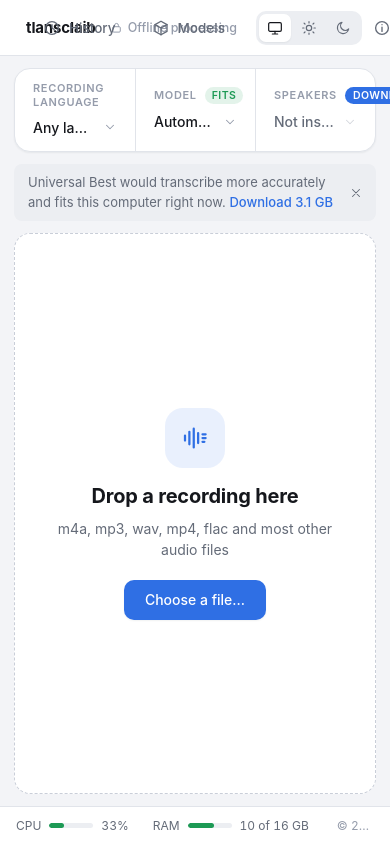
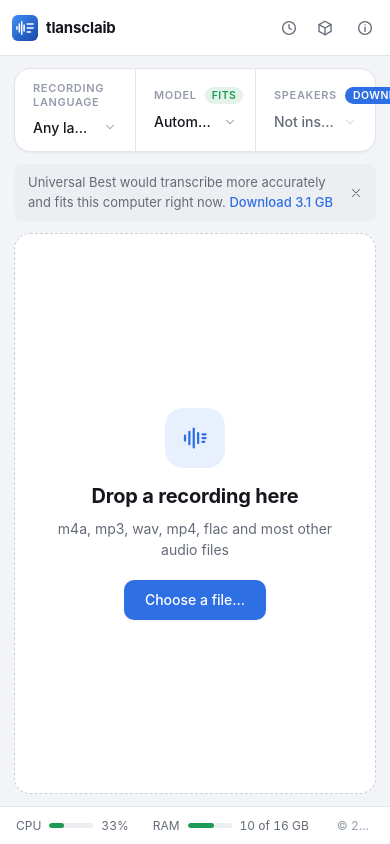
Before and after one commit to mawiswiss/tlansclaib, a React (Vite) app: page / in a window 390 px wide. Shown: the top 844 px of the page. Built offline with nearby package versions, Linux system fonts and the light colour scheme.

Commit message:
fix(browser): stop the top bar from overlapping on narrow screens
On narrow screens the top bar buttons show only their icons, so the page no longer scrolls.

```diff
--- a/src/components/TopBar.tsx
+++ b/src/components/TopBar.tsx
@@ -40,9 +40,9 @@ export function TopBar({ theme, onTheme, historyOpen, onHistory, onModels, onAbo
       </div>
       <span className="spacer" />
       {FEATURES.lite && onDesktop && (
-        <button type="button" className="tool update-tool" onClick={onDesktop}>
+        <button type="button" className="tool update-tool" onClick={onDesktop} aria-label="Desktop app">
           <Monitor />
-          Desktop app
+          <span className="tool-label">Desktop app</span>
         </button>
       )}
       {update && (
@@ -51,13 +51,13 @@ export function TopBar({ theme, onTheme, historyOpen, onHistory, onModels, onAbo
           {update}
         </button>
       )}
-      <button type="button" className={`tool${historyOpen ? " active" : ""}`} onClick={onHistory} aria-expanded={historyOpen}>
+      <button type="button" className={`tool${historyOpen ? " active" : ""}`} onClick={onHistory} aria-expanded={historyOpen} aria-label="History">
         <Clock />
-        History
+        <span className="tool-label">History</span>
       </button>
-      <button type="button" className="tool" onClick={onModels} disabled={busy}>
+      <button type="button" className="tool" onClick={onModels} disabled={busy} aria-label="Models">
         <Cube />
-        Models
+        <span className="tool-label">Models</span>
       </button>
       <div className="segmented" role="group" aria-label="Appearance">
         {THEMES.map(({ theme: t, title, icon: I }) => (
--- a/src/styles.css
+++ b/src/styles.css
@@ -359,6 +359,41 @@ button.icon-button:hover:not(:disabled) {
   }
 }
 
+@media (max-width: 640px) {
+  .topbar {
+    gap: 2px;
+    padding: 0 8px 0 12px;
+  }
+
+  .topbar > * {
+    flex-shrink: 0;
+  }
+
+  .topbar .brand {
+    gap: 8px;
+  }
+
+  .topbar .tagline,
+  .topbar .tool-label {
+    display: none;
+  }
+
+  .topbar button.tool {
+    width: 34px;
+    padding: 0;
+  }
+
+  .topbar .segmented {
+    margin-left: 4px;
+  }
+}
+
+@media (max-width: 480px) {
+  .topbar .segmented {
+    display: none;
+  }
+}
+
 button.tool {
   color: var(--muted);
 }
```
